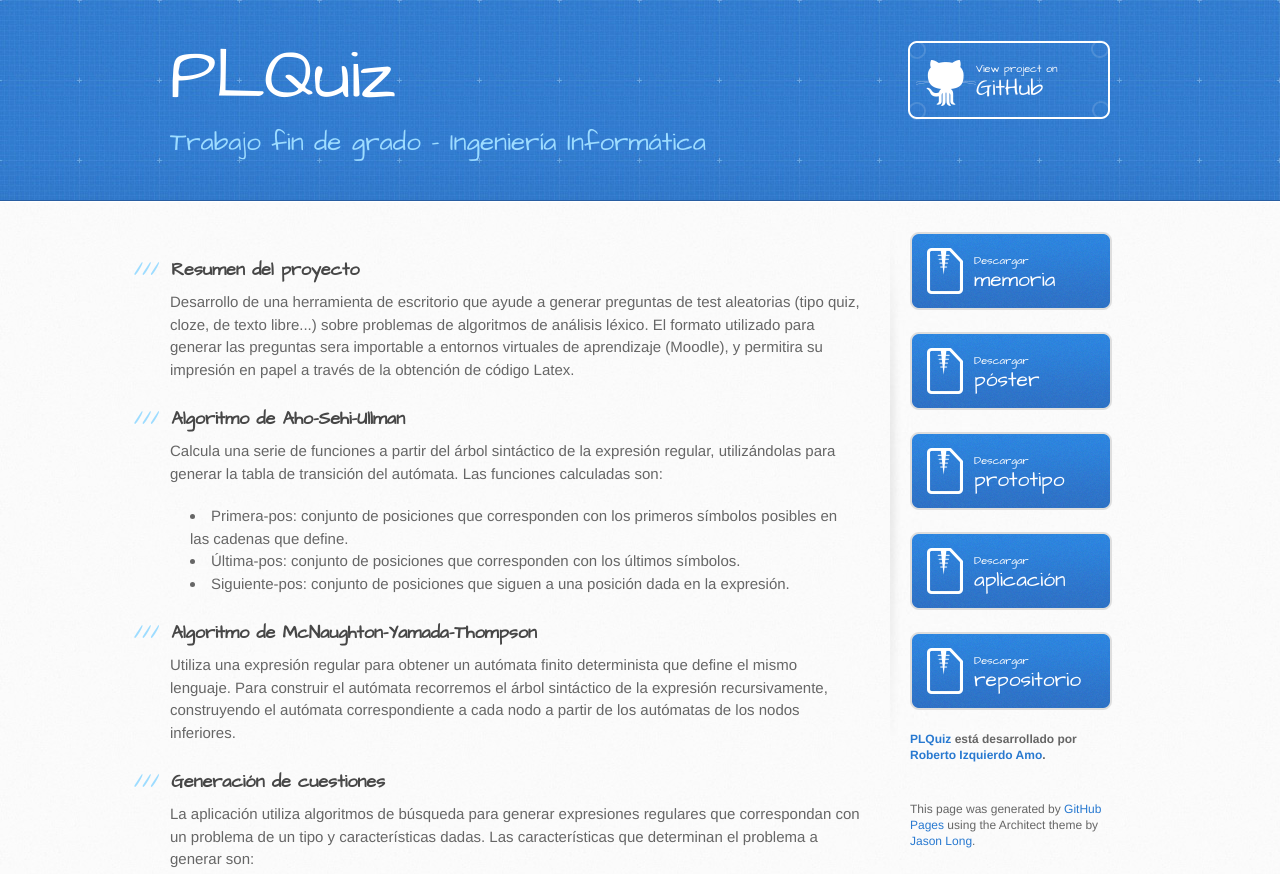
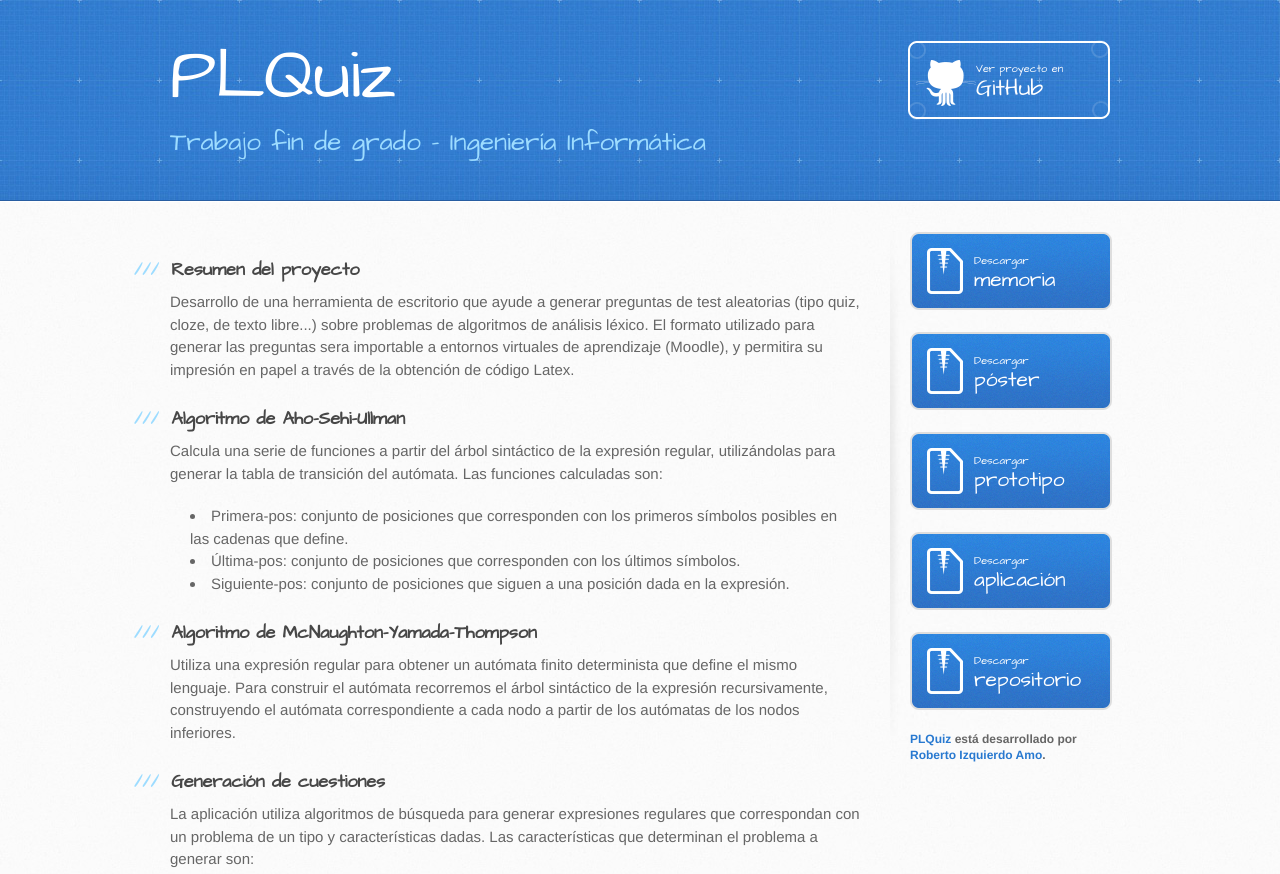
Before and after one commit to RobertoIA/PLQuiz, a plain HTML site: page index.html in a window 1280 px wide. Shown: the top 874 px of the page. Drawn offline with Linux system fonts and the light colour scheme.

Commit message:
Retoca contenido.

```diff
--- a/index.html
+++ b/index.html
@@ -21,7 +21,7 @@
       <div class="inner">
         <h1>PLQuiz</h1>
         <h2>Trabajo fin de grado - Ingeniería Informática</h2>
-        <a href="https://github.com/RobertoIA/PLQuiz" class="button"><small>View project on</small>GitHub</a>
+        <a href="https://github.com/RobertoIA/PLQuiz" class="button"><small>Ver proyecto en</small>GitHub</a>
       </div>
     </header>
 
@@ -107,7 +107,9 @@ Para construir el autómata recorremos el árbol sintáctico de la expresión re
 
           <p class="repo-owner"><a href="https://github.com/RobertoIA/PLQuiz">PLQuiz</a> está desarrollado por <a href="https://github.com/RobertoIA">Roberto Izquierdo Amo</a>.</p>
           <hr />
-          <p>This page was generated by <a href="https://pages.github.com">GitHub Pages</a> using the Architect theme by <a href="https://twitter.com/jasonlong">Jason Long</a>.</p>
+          <!--
+            <p>This page was generated by <a href="https://pages.github.com">GitHub Pages</a> using the Architect theme by <a href="https://twitter.com/jasonlong">Jason Long</a>.</p>
+          -->
         </aside>
       </div>
     </div>
```
